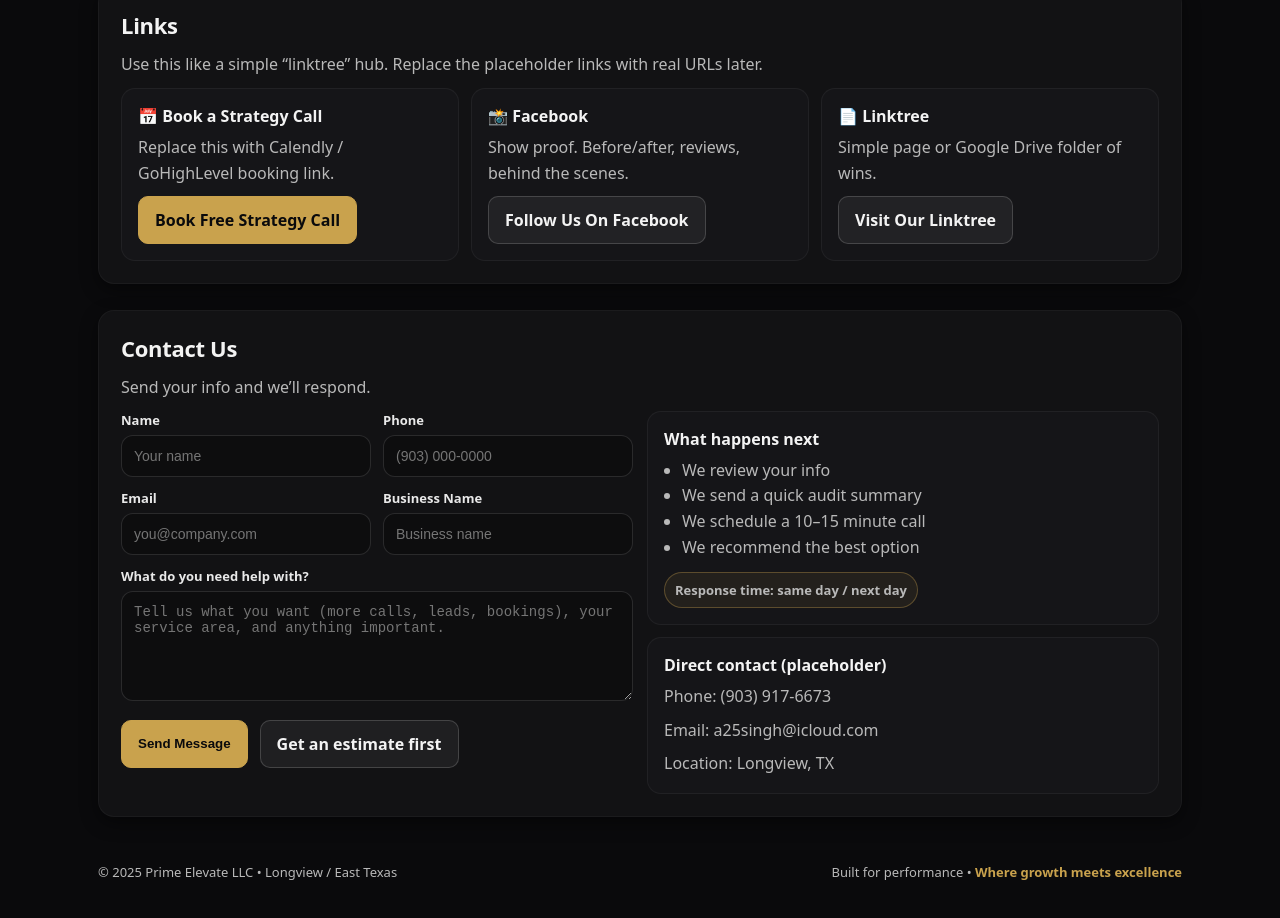
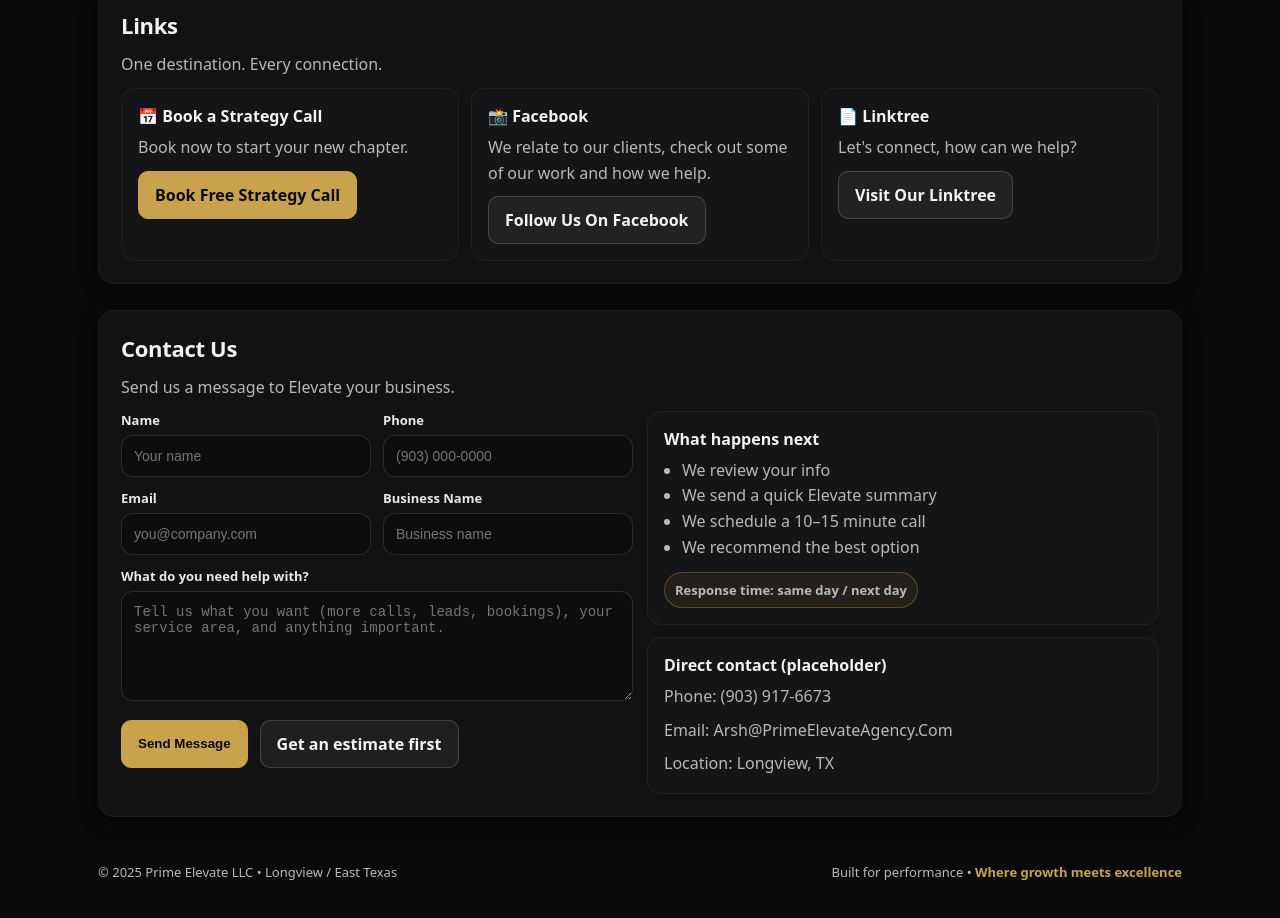
Before and after one commit to arshsingh121416/Prime-Elevate-Agency, a plain HTML site: page index.html in a window 1280 px wide. Shown: the part 1601-2519 px from the top of the page. Drawn offline with Linux system fonts and the light colour scheme.

Commit message:
Revise links and contact details in index.html
Updated contact information and link descriptions.

```diff
--- a/index.html
+++ b/index.html
@@ -422,21 +422,21 @@
 <section class="section" id="links">
 <div class="card">
 <h2>Links</h2>
-<p>Use this like a simple “linktree” hub. Replace the placeholder links with real URLs later.</p>
+<p>One destination. Every connection.</p>
 <div class="grid3">
 <div class="tile">
 <h3>📅 Book a Strategy Call</h3>
-<p class="muted">Replace this with Calendly / GoHighLevel booking link.</p>
+<p class="muted">Book now to start your new chapter.</p>
 <a class="btn primary" href="#links" id="bookingLink">Book Free Strategy Call</a>
 </div>
 <div class="tile">
 <h3>📸 Facebook</h3>
-<p class="muted">Show proof. Before/after, reviews, behind the scenes.</p>
+<p class="muted">We relate to our clients, check out some of our work and how we help.</p>
 <a class="btn ghost" href="#links" id="igLink">Follow Us On Facebook</a>
 </div>
 <div class="tile">
 <h3>📄 Linktree</h3>
-<p class="muted">Simple page or Google Drive folder of wins.</p>
+<p class="muted">Let's connect, how can we help?</p>
 <a class="btn ghost" href="#links" id="caseLink">Visit Our Linktree</a>
 </div>
 </div>
@@ -446,7 +446,7 @@
 <section class="section" id="contact">
   <div class="card">
     <h2>Contact Us</h2>
-    <p>Send your info and we’ll respond.</p>
+    <p>Send us a message to Elevate your business.</p>
 
     <div class="calc-wrap">
 
@@ -507,7 +507,7 @@
           <h3>What happens next</h3>
           <ul>
             <li>We review your info</li>
-            <li>We send a quick audit summary</li>
+            <li>We send a quick Elevate summary</li>
             <li>We schedule a 10–15 minute call</li>
             <li>We recommend the best option</li>
           </ul>
@@ -519,7 +519,7 @@
         <div class="tile" style="margin-top:12px;">
           <h3>Direct contact (placeholder)</h3>
           <p class="muted" style="margin:0 0 8px;">Phone: (903) 917-6673</p>
-          <p class="muted" style="margin:0 0 8px;">Email: a25singh@icloud.com</p>
+          <p class="muted" style="margin:0 0 8px;">Email: Arsh@PrimeElevateAgency.Com</p>
           <p class="muted" style="margin:0;">Location: Longview, TX</p>
         </div>
       </div>
@@ -538,7 +538,7 @@
     // =============================
     const CONFIG = {
       // Change this to Prime Elevate business email when ready
-      toEmail: "a25singh@icloud.com",
+      toEmail: "Arsh@PrimeElevateAgency.Com",
 
       // Put real links here when ready
       bookingUrl: "https://calendly.com/arshsingh121416/30min",   // placeholder
```
